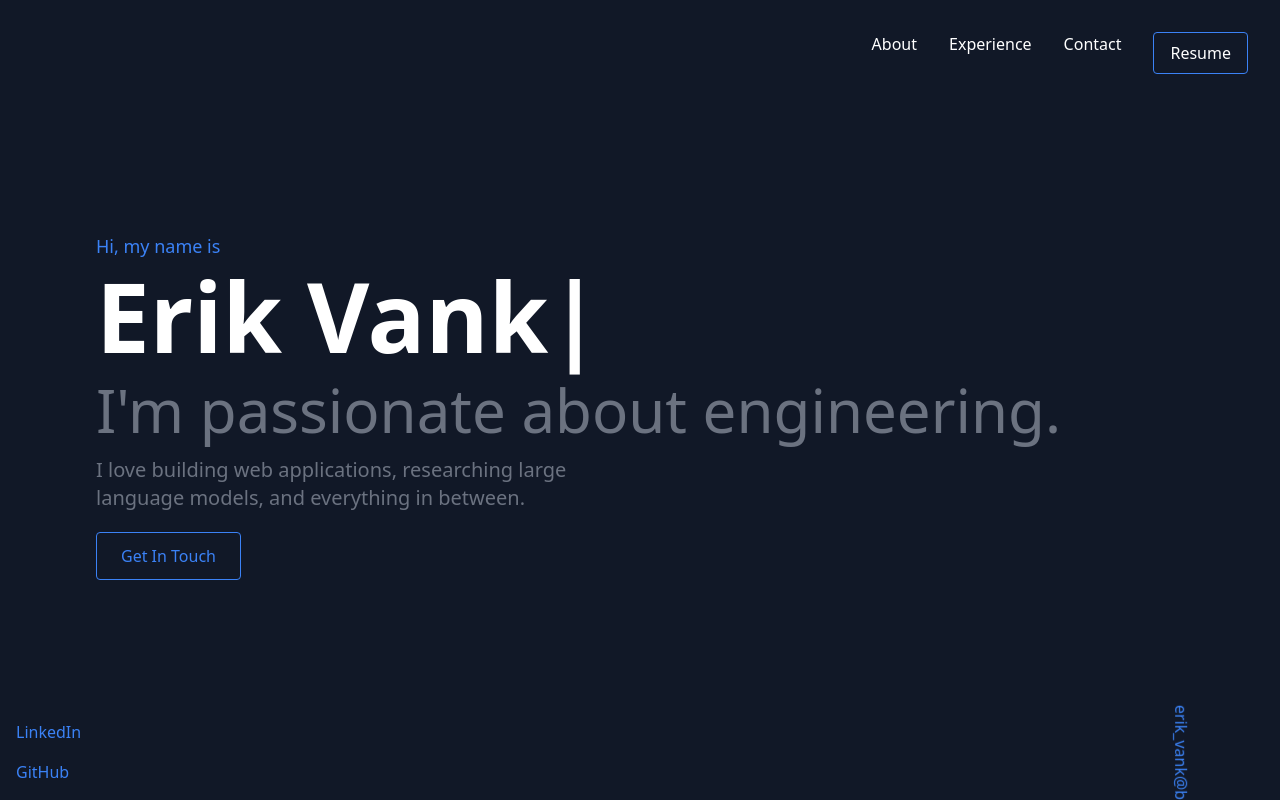
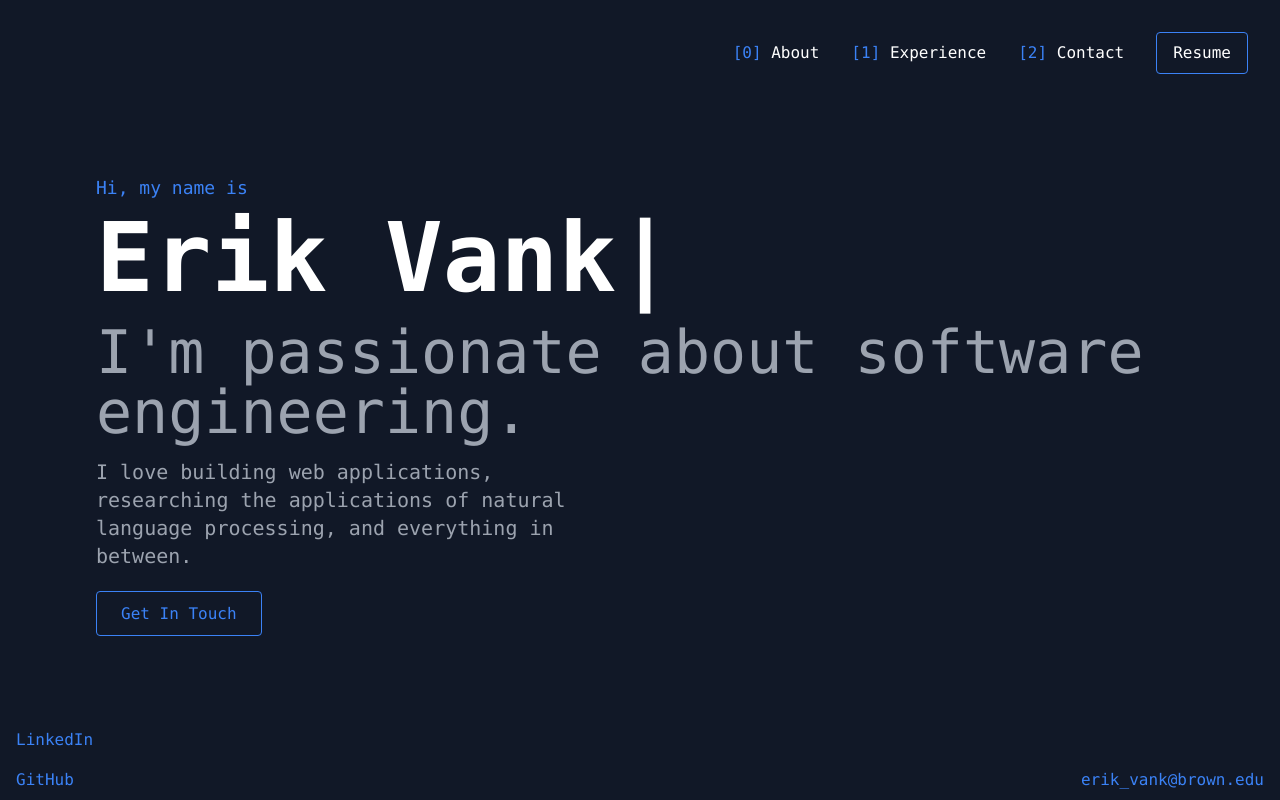
Before and after one commit to erikv05/erikv05.github.io, a React (Create React App) app in the folder web-ui/: page / in a window 1280 px wide. Built offline with nearby package versions, Linux system fonts and the light colour scheme.

Commit message:
fix: clean up UI elements

```diff
--- a/web-ui/src/App.tsx
+++ b/web-ui/src/App.tsx
@@ -3,18 +3,18 @@ import { TypeAnimation } from "react-type-animation";
 
 const App: React.FC = () => {
   return (
-    <div className="min-h-screen bg-gray-900 flex flex-col">
+    <div className="min-h-screen bg-gray-900 flex flex-col font-mono">
       {/* Navigation bar */}
       <header className="absolute top-0 right-0 p-8 text-white justify-center items-center">
-        <nav className="flex space-x-8">
+        <nav className="flex space-x-8 justify-center items-center">
           <a href="#about" className="hover:text-blue-500">
-            About
+            <span className="text-blue-500">[0]</span> About
           </a>
           <a href="#experience" className="hover:text-blue-500">
-            Experience
+            <span className="text-blue-500">[1]</span> Experience
           </a>
           <a href="#contact" className="hover:text-blue-500">
-            Contact
+            <span className="text-blue-500">[2]</span> Contact
           </a>
           <a
             href="/resume"
@@ -32,18 +32,17 @@ const App: React.FC = () => {
           <p className="text-blue-500 text-lg mb-2">Hi, my name is</p>
           <TypeAnimation
             className="font-bold text-6xl lg:text-8xl"
-            sequence={["", 1000, "Erik Vank", 1000]}
-            wrapper="span"
-            speed={50}
-            style={{ display: "inline-block" }}
+            sequence={["Erik Vank", 1000]}
+            speed={10}
             repeat={0}
+            wrapper={"div"}
           />
-          <p className="text-4xl lg:text-6xl mt-4 text-gray-500">
-            I'm passionate about engineering.
+          <p className="text-4xl lg:text-6xl mt-4 text-gray-400">
+            I'm passionate about software engineering.
           </p>
-          <p className="text-lg lg:text-xl mt-4 text-gray-500 max-w-lg">
-            I love building web applications, researching large language models,
-            and everything in between.
+          <p className="text-lg lg:text-xl mt-4 text-gray-400 max-w-lg">
+            I love building web applications, researching the applications of
+            natural language processing, and everything in between.
           </p>
         </div>
 
@@ -59,21 +58,17 @@ const App: React.FC = () => {
       </main>
 
       {/* Social Icons Sidebar */}
-      <div className="fixed bottom-0 left-4 flex flex-col space-y-4 text-blue-500">
+      <div className="fixed bottom-2 left-4 flex flex-col space-y-4 text-blue-500">
         <a href="#" className="hover:text-white">
           LinkedIn
         </a>
-        <a
-          href="#"
-          className="hover:text-white"
-          style={{ paddingBottom: "1rem" }}
-        >
+        <a href="#" className="hover:text-white">
           GitHub
         </a>
       </div>
 
       {/* Footer Email */}
-      <div className="fixed bottom-0 right-4 text-blue-500 transform rotate-90">
+      <div className="fixed bottom-2 right-4 text-blue-500">
         <a href="mailto:erik_vank@brown.edu" className="hover:text-white">
           erik_vank@brown.edu
         </a>
```
